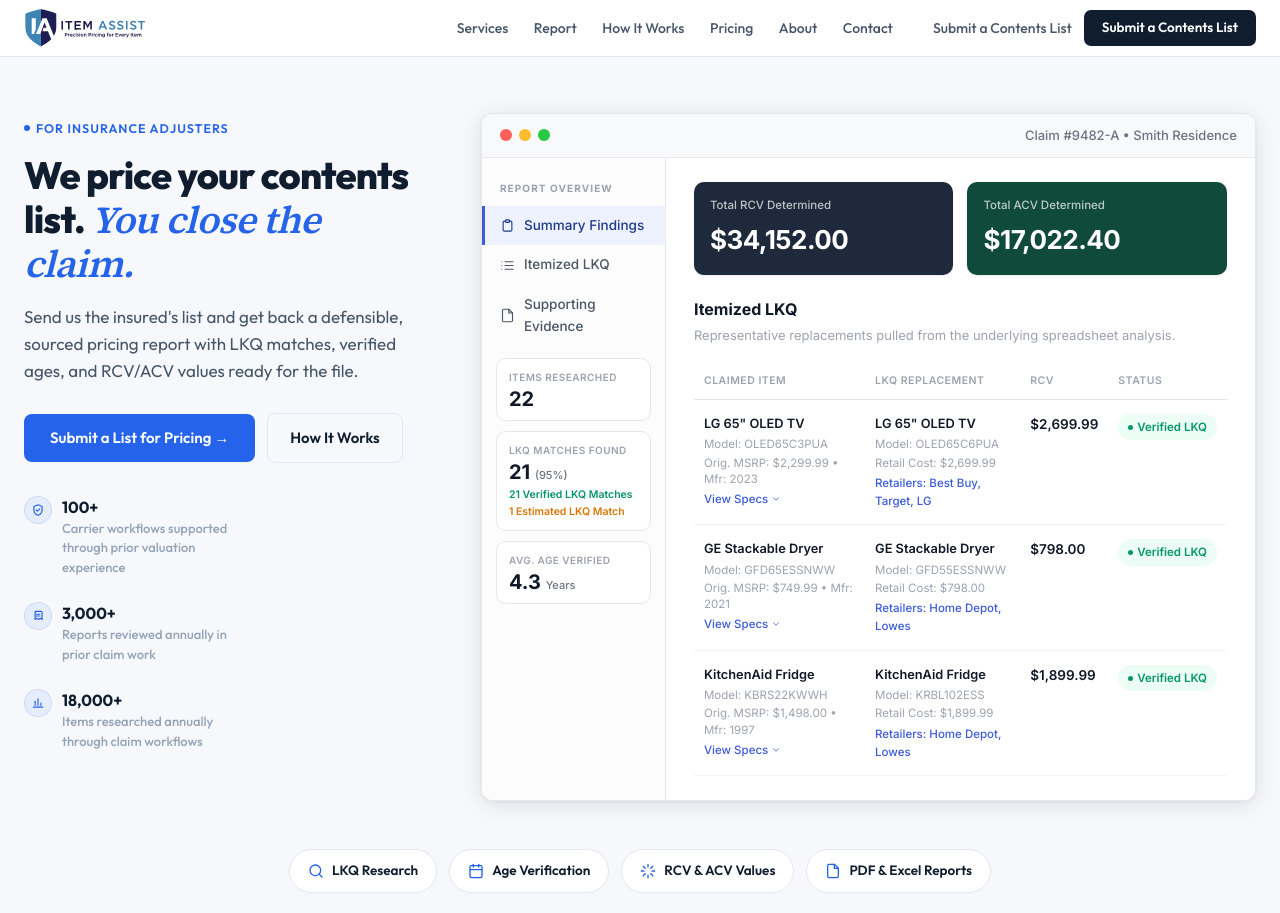
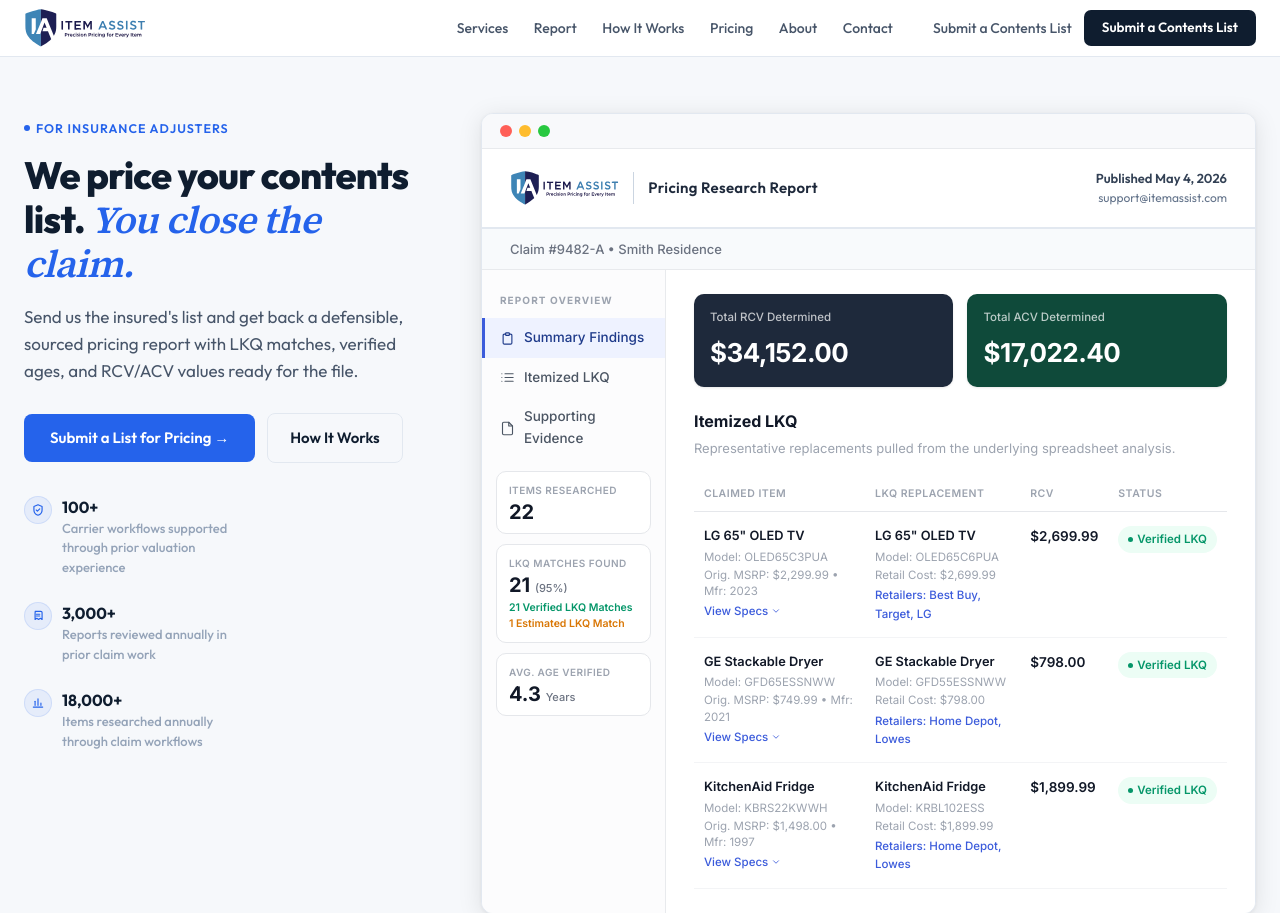
Before and after one commit to joeybukowski3/ItemAssist, a plain HTML site: page index.html in a window 1280 px wide. Shown: the top 913 px of the page. Drawn offline with Linux system fonts and the light colour scheme.

Commit message:
chore: sync report header design across previews

```diff
--- a/index.html
+++ b/index.html
@@ -126,6 +126,23 @@
               <div class="dot dot-y"></div>
               <div class="dot dot-g"></div>
             </div>
+          </div>
+
+          <div class="report-branded-header">
+            <div class="rbh-left">
+              <img src="assets/itemassist-logo-header.svg" alt="Item Assist logo" class="rbh-logo">
+              <div class="rbh-divider" aria-hidden="true"></div>
+              <span class="rbh-title">Pricing Research Report</span>
+            </div>
+            <div class="rbh-right">
+              <div class="rbh-date report-published-date"></div>
+              <div class="rbh-contact">
+                <a href="mailto:support@itemassist.com">support@itemassist.com</a>
+              </div>
+            </div>
+          </div>
+
+          <div class="report-claim-bar">
             <div class="claim-id">Claim #9482-A &bull; Smith Residence</div>
           </div>
 
--- a/script.js
+++ b/script.js
@@ -126,3 +126,15 @@
 }
 
 window.toggleReportDetail = toggleReportDetail;
+
+const publishedDateEls = document.querySelectorAll(".report-published-date");
+
+if (publishedDateEls.length) {
+  const today = new Date();
+  const options = { year: "numeric", month: "long", day: "numeric" };
+  const formatted = `Published ${today.toLocaleDateString("en-US", options)}`;
+
+  publishedDateEls.forEach((el) => {
+    el.textContent = formatted;
+  });
+}
--- a/styles.css
+++ b/styles.css
@@ -2106,10 +2106,76 @@
   border: 1px solid var(--border);
 }
 
+.report-branded-header {
+  display: flex;
+  align-items: center;
+  justify-content: space-between;
+  gap: 1rem;
+  padding: 20px 28px;
+  border-bottom: 2px solid #e2e8f0;
+  background: #ffffff;
+}
+
+.report-branded-header .rbh-left {
+  display: flex;
+  align-items: center;
+  gap: 14px;
+  min-width: 0;
+}
+
+.report-branded-header .rbh-logo {
+  height: 36px;
+  width: auto;
+  flex-shrink: 0;
+}
+
+.report-branded-header .rbh-divider {
+  width: 1px;
+  height: 32px;
+  background: #cbd5e1;
+  flex-shrink: 0;
+}
+
+.report-branded-header .rbh-title {
+  font-size: 15px;
+  font-weight: 600;
+  color: #1e293b;
+  letter-spacing: 0.02em;
+}
+
+.report-branded-header .rbh-right {
+  text-align: right;
+  line-height: 1.5;
+  flex-shrink: 0;
+}
+
+.report-branded-header .rbh-date {
+  font-size: 13px;
+  font-weight: 600;
+  color: #334155;
+}
+
+.report-branded-header .rbh-contact,
+.report-branded-header .rbh-contact a {
+  font-size: 12px;
+  color: #64748b;
+  text-decoration: none;
+}
+
+.report-branded-header .rbh-contact a:hover {
+  color: #1e293b;
+  text-decoration: underline;
+}
+
+.report-claim-bar {
+  padding: 10px 28px;
+  background: #f8fafc;
+  border-bottom: 1px solid #e8eaed;
+}
+
 .report-page .titlebar {
   display: flex;
   align-items: center;
-  justify-content: space-between;
   padding: 11px 18px;
   background: #f8f9fb;
   border-bottom: 1px solid #e8eaed;
@@ -2603,6 +2669,20 @@
 }
 
 @media (max-width: 900px) {
+  .report-branded-header {
+    flex-direction: column;
+    align-items: flex-start;
+    padding: 18px 20px;
+  }
+
+  .report-branded-header .rbh-right {
+    text-align: left;
+  }
+
+  .report-claim-bar {
+    padding: 10px 20px;
+  }
+
   .report-page .body,
   .report-page .match-grid {
     grid-template-columns: 1fr;
@@ -2646,6 +2726,19 @@
 }
 
 @media (max-width: 640px) {
+  .report-branded-header .rbh-left {
+    flex-wrap: wrap;
+    gap: 10px;
+  }
+
+  .report-branded-header .rbh-logo {
+    height: 32px;
+  }
+
+  .report-branded-header .rbh-divider {
+    display: none;
+  }
+
   .legal-card,
   .error-card {
     padding: 1.5rem;
@@ -2952,7 +3045,6 @@
 body.homepage-redesign .hero-report-preview .titlebar {
   display: flex;
   align-items: center;
-  justify-content: space-between;
   padding: 11px 18px;
   background: #f8f9fb;
   border-bottom: 1px solid #e8eaed;
```
Also changed, not shown: report.html (+17 -0 lines).
